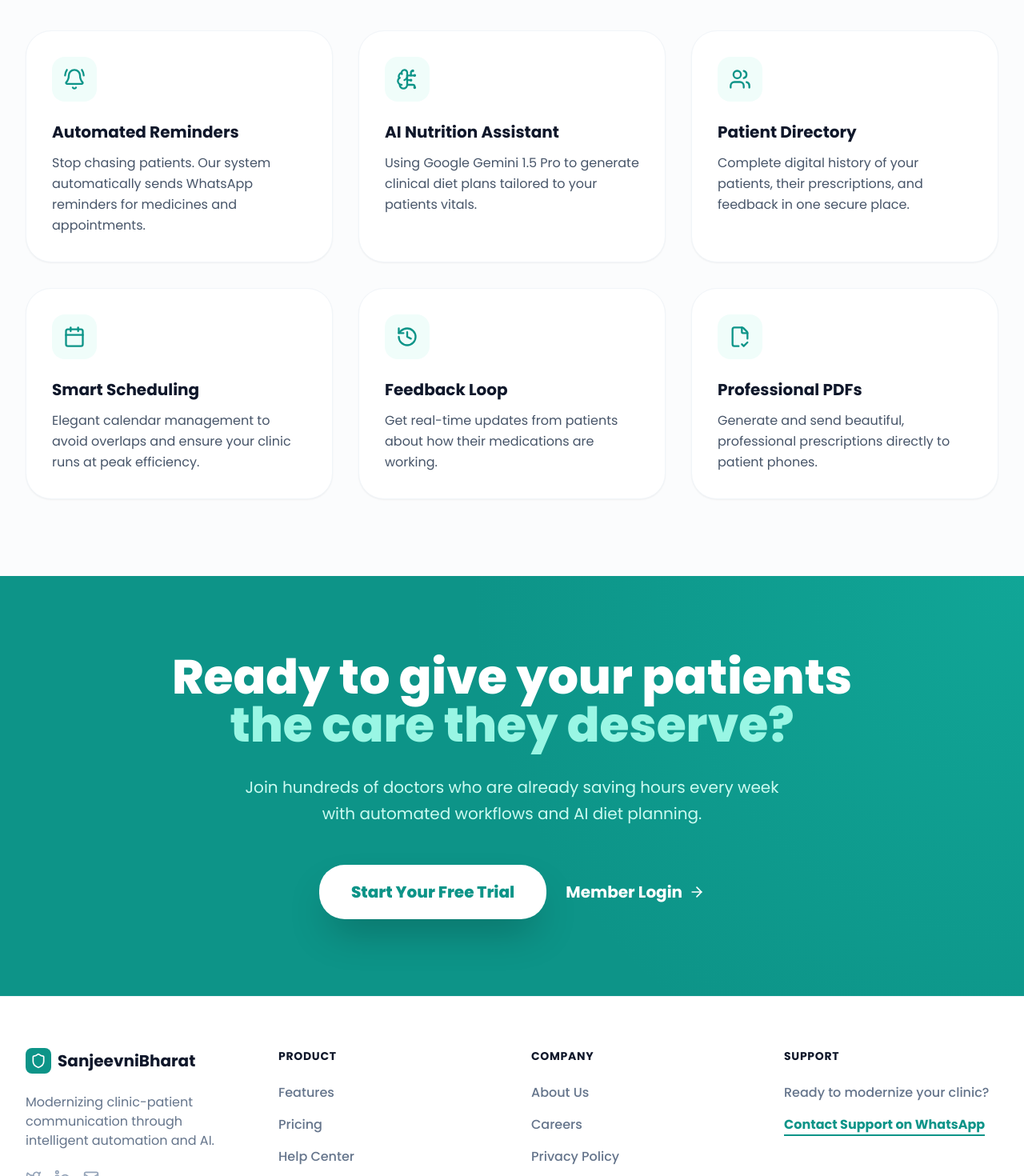
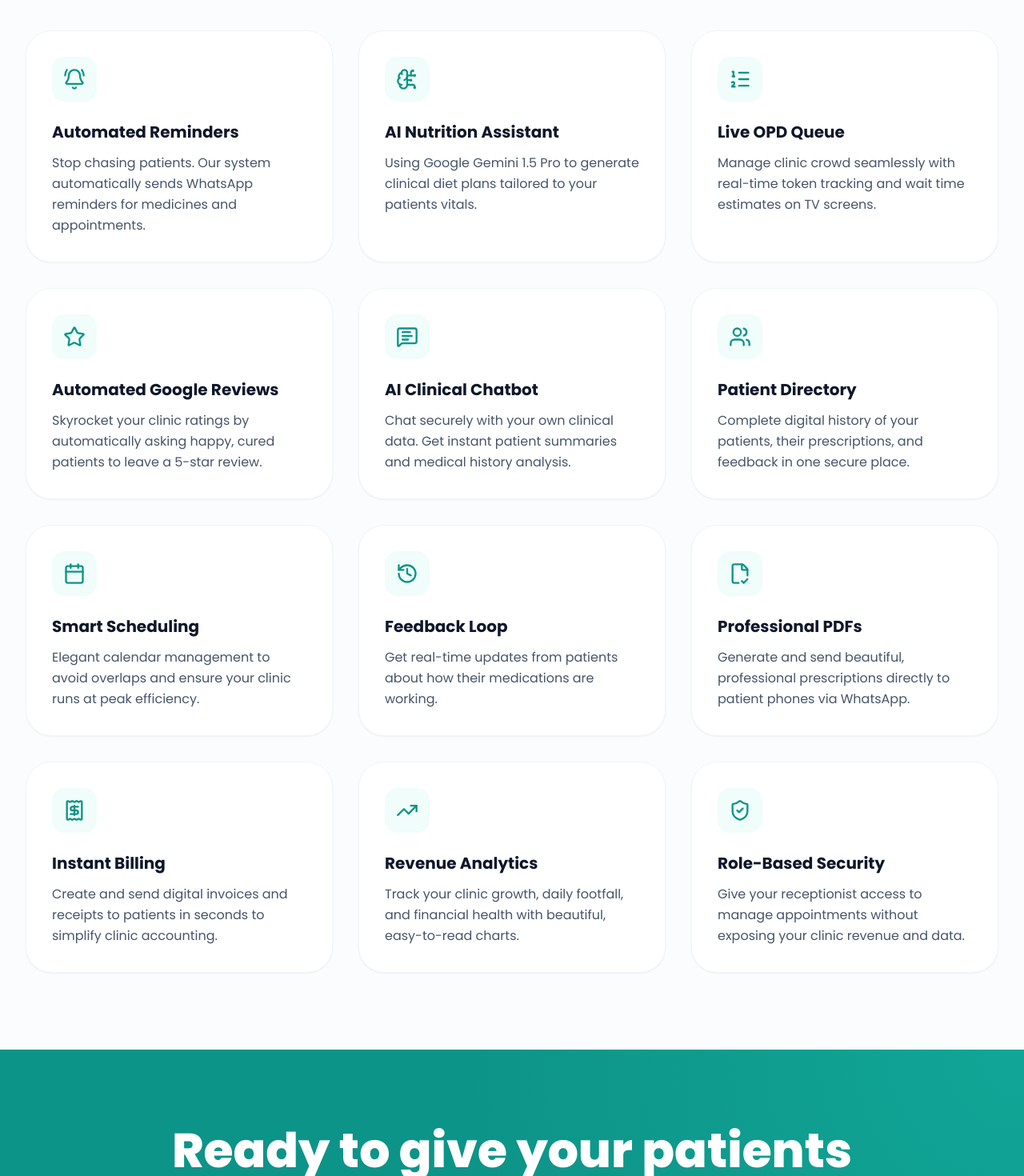
Before and after one commit to TARENDRA1994/doctors-app, a Next.js app: page / in a window 1280 px wide. Shown: the part 1330-2800 px from the top of the page at 80% size. Built offline with nearby package versions, Linux system fonts and the light colour scheme; no server answers.

Commit message:
feat: expand homepage to showcase 12 premium features

```diff
--- a/components/marketing/Features.tsx
+++ b/components/marketing/Features.tsx
@@ -8,7 +8,13 @@ import {
   Users,
   Calendar,
   History,
-  FileCheck2
+  FileCheck2,
+  ListOrdered,
+  Star,
+  MessageSquareText,
+  Receipt,
+  TrendingUp,
+  ShieldCheck
 } from 'lucide-react'
 
 const features = [
@@ -22,6 +28,24 @@ const features = [
     title: 'AI Nutrition Assistant',
     description: 'Using Google Gemini 1.5 Pro to generate clinical diet plans tailored to your patients vitals.',
     icon: BrainCircuit,
+    color: 'teal'
+  },
+  {
+    title: 'Live OPD Queue',
+    description: 'Manage clinic crowd seamlessly with real-time token tracking and wait time estimates on TV screens.',
+    icon: ListOrdered,
+    color: 'teal'
+  },
+  {
+    title: 'Automated Google Reviews',
+    description: 'Skyrocket your clinic ratings by automatically asking happy, cured patients to leave a 5-star review.',
+    icon: Star,
+    color: 'teal'
+  },
+  {
+    title: 'AI Clinical Chatbot',
+    description: 'Chat securely with your own clinical data. Get instant patient summaries and medical history analysis.',
+    icon: MessageSquareText,
     color: 'teal'
   },
   {
@@ -44,8 +68,26 @@ const features = [
   },
   {
     title: 'Professional PDFs',
-    description: 'Generate and send beautiful, professional prescriptions directly to patient phones.',
+    description: 'Generate and send beautiful, professional prescriptions directly to patient phones via WhatsApp.',
     icon: FileCheck2,
+    color: 'teal'
+  },
+  {
+    title: 'Instant Billing',
+    description: 'Create and send digital invoices and receipts to patients in seconds to simplify clinic accounting.',
+    icon: Receipt,
+    color: 'teal'
+  },
+  {
+    title: 'Revenue Analytics',
+    description: 'Track your clinic growth, daily footfall, and financial health with beautiful, easy-to-read charts.',
+    icon: TrendingUp,
+    color: 'teal'
+  },
+  {
+    title: 'Role-Based Security',
+    description: 'Give your receptionist access to manage appointments without exposing your clinic revenue and data.',
+    icon: ShieldCheck,
     color: 'teal'
   }
 ]
```
